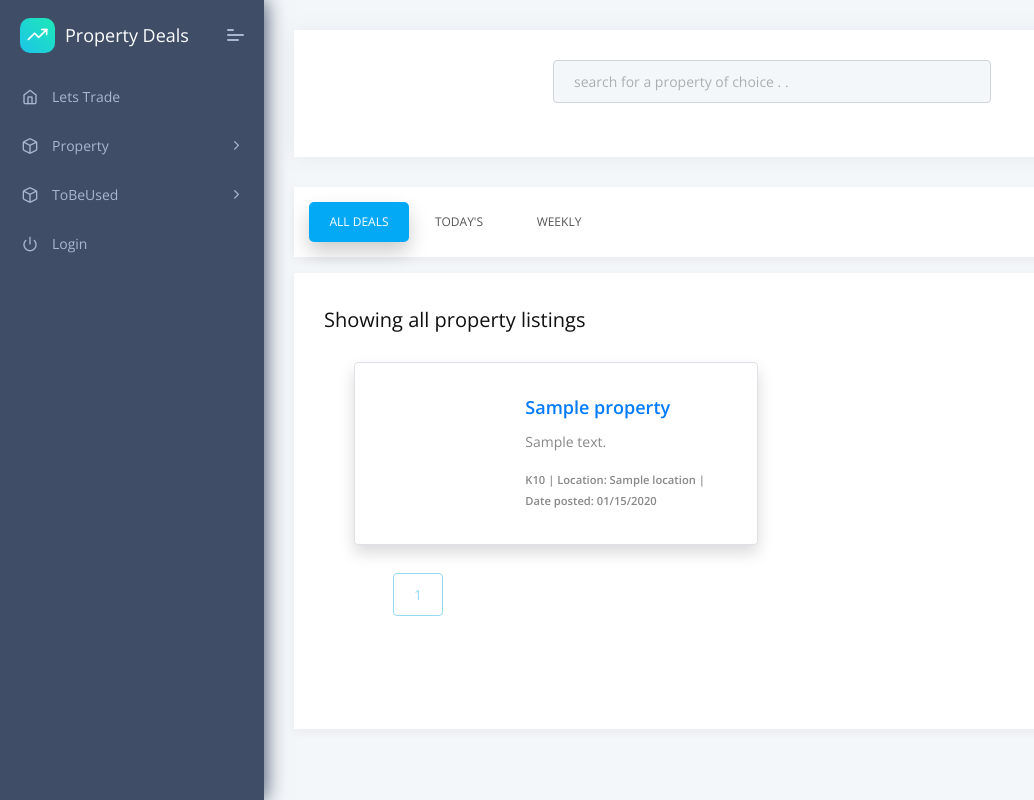
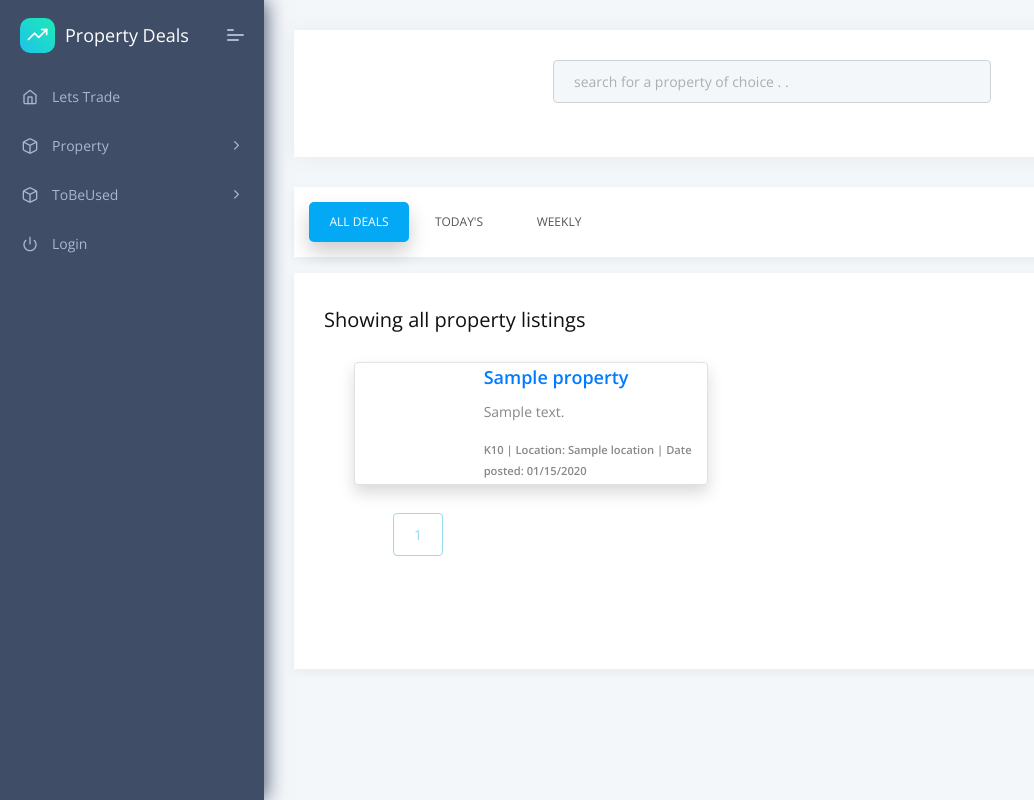
Before and after one commit to devsbranch/property-deals, a Flask app: template app/home/templates/index.html in a window 1280 px wide. Shown: the whole page, without its empty margins (0-1034 px from the left). Run offline with Flask 2, Linux system fonts and the light colour scheme; the template is opened without the code that fills it: most values are stand-ins (such as "Sample title", 1, 10 or a date in 2020); parts of the project's set-up code (start-up, migrations or seed data) failed here and were passed over; some libraries are stand-ins or nearby versions.

Commit message:
Align image and property details and remove whitespace

```diff
--- a/app/home/templates/includes/property_listing_all.html
+++ b/app/home/templates/includes/property_listing_all.html
@@ -19,7 +19,7 @@
                         <!-- Property Card-->
                         {% for property in properties.items %}
                         <div class="card shadow p-1 mb-1 bg-white rounded border" style="max-width: 540px;">
-                          <div class="row g-0">
+                          <div class="row">
                             <div class="col-md-4">
                             {% for photo_list in photos_list %}
                                 {% if photo_list[0] == property.image_folder %}
@@ -30,7 +30,7 @@
                             {% endfor %}
                             </div>
                             <div class="col-md-8">
-                              <div class="card-body">
+                              <div class="card-body p-0">
                                   <a href="{{url_for('home_blueprint.details', property_id=property.id)}}">
                                       <h5 class="card-title font-weight-bold text-primary">{{property.name}}</h5>
                                   </a>
@@ -43,7 +43,7 @@
                         {% endfor %}
                       </div>
                     </div>
-                  </div>
+                </div>
 
 <!--                  Pagination-->
                 <div class="container m-4">
```
